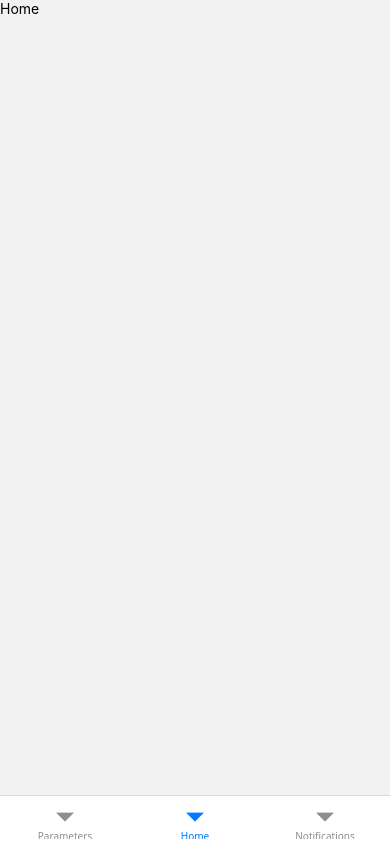
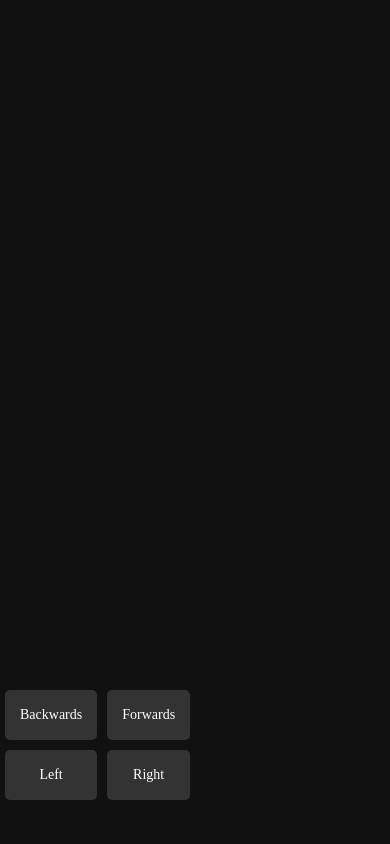
Before and after one commit to Moon2332/Projet-Session-Mobile, a React Native app in the folder Projet_Echelon/: screen / in a window 390 px wide. Built offline with nearby package versions, Linux system fonts and the light colour scheme.

Commit message:
finished on mapping

```diff
--- a/Projet_Echelon/App.js
+++ b/Projet_Echelon/App.js
@@ -9,6 +9,7 @@ import Notifications from './ecrans/Main/Notification';
 import Picture from './ecrans/Main/Picture';
 import Mapping from './ecrans/Main/Mapping';
 import MappingSaved from './ecrans/Main/Mapping_Saved';
+import MappingCreate from './ecrans/Main/Mapping_Create';
 
 export default function App() {
   const Onglets = createBottomTabNavigator({
@@ -50,7 +51,7 @@ export default function App() {
 
   const Navigation = createStaticNavigation(Onglets);
   return (
-    <Navigation />
+    <MappingCreate/>
   );
 }
 
--- /dev/null
+++ b/Projet_Echelon/ecrans/Main/Mapping_Create.js
@@ -0,0 +1,136 @@
+import React, { useState, useRef } from 'react';
+import { View, Text, StyleSheet, ScrollView, FlatList, TouchableOpacity, TextInput } from 'react-native';
+
+const MappingCreate = () => {
+    const [items, setItems] = useState([]);
+    const flatListRef = useRef(null);
+
+    const addItem = (action, value) => {
+        setItems(prevItems => {
+            const newItems = [...prevItems, { action, value }];
+            if (flatListRef.current) {
+                flatListRef.current.scrollToEnd({ animated: true });
+            }
+            return newItems;
+        });
+    };
+
+    const updateItemValue = (index, newValue) => {
+        setItems(prevItems => {
+            const updatedItems = [...prevItems];
+            updatedItems[index].value = newValue;
+            return updatedItems;
+        });
+    };
+
+    const renderItem = ({ item, index }) => (
+        <View style={styles.itemContainer}>
+            <TouchableOpacity onLongPress={() => removeItem(index)} >
+                <Text style={styles.item}>{item.action}</Text>
+            </TouchableOpacity>
+            <TextInput
+                style={styles.input}
+                value={item.value}
+                onChangeText={(newValue) => updateItemValue(index, newValue)}
+                keyboardType="numeric"
+            />
+        </View>
+    );
+
+    const removeItem = (index) => {
+        setItems(prevItems => prevItems.filter((_, i) => i !== index));
+    };
+
+    return (
+        <View style={styles.container}>
+            <FlatList
+                data={items}
+                renderItem={renderItem}
+                keyExtractor={(item, index) => index.toString()}
+                style={styles.flatList}
+                ref={flatListRef}
+            />
+
+            <ScrollView horizontal style={styles.horizontalScrollView}>
+                <View>
+                    <TouchableOpacity onPress={() => addItem("Backwards", "1")} style={styles.Button}>
+                        <Text style={styles.ButtonText}>Backwards</Text>
+                    </TouchableOpacity>
+
+                    <TouchableOpacity onPress={() => addItem("Left", "90")} style={styles.Button}>
+                        <Text style={styles.ButtonText}>Left</Text>
+                    </TouchableOpacity>
+                </View>
+
+                <View>
+                    <TouchableOpacity onPress={() => addItem("Forwards", "1")} style={styles.Button}>
+                        <Text style={styles.ButtonText}>Forwards</Text>
+                    </TouchableOpacity>
+
+                    <TouchableOpacity onPress={() => addItem("Right", "90")} style={styles.Button}>
+                        <Text style={styles.ButtonText}>Right</Text>
+                    </TouchableOpacity>
+                </View>
+            </ScrollView>
+        </View>
+    );
+};
+
+const styles = StyleSheet.create({
+    container: {
+        flex: 1,
+        justifyContent: 'center',
+        alignItems: 'center',
+        backgroundColor: '#111111',
+        paddingTop: 50,
+    },
+    title: {
+        fontSize: 24,
+        fontWeight: 'bold',
+    },
+    horizontalScrollView: {
+        flex: 1,
+        width: '100%',
+        maxHeight: '20%',
+    },
+    itemContainer: {
+        flexDirection: 'row',
+        alignItems: 'center',
+        margin: 5,
+        backgroundColor: '#333333',
+        padding: 10,
+        borderRadius: 5,
+    },
+    item: {
+        color: '#ffffff',
+        fontSize: 16,
+        marginRight: 10,
+    },
+    input: {
+        height: 40,
+        width: 60,
+        backgroundColor: '#222222',
+        color: '#ffffff',
+        borderRadius: 5,
+        textAlign: 'center',
+    },
+    Button: {
+        height: 50,
+        padding: 15,
+        margin: 5,
+        backgroundColor: '#333333',
+        borderRadius: 5,
+        justifyContent: 'center',
+        alignItems: 'center',
+        minWidth: '78%',
+    },
+    ButtonText: {
+        color: '#ffffff',
+        fontFamily: 'serif',
+    },
+    flatList: {
+        height: '60%',
+    },
+});
+
+export default MappingCreate;
```
